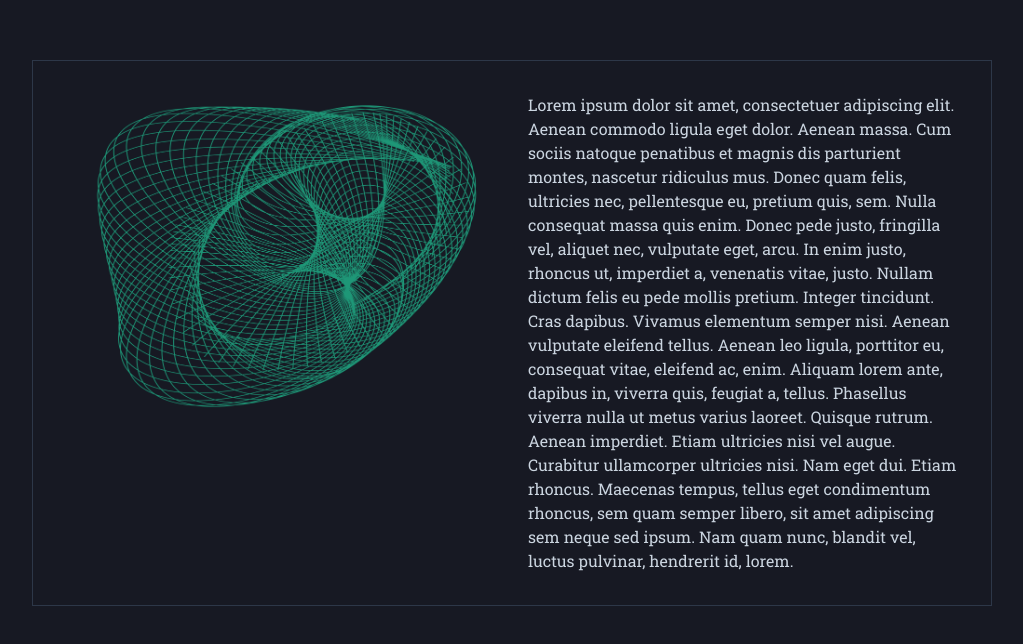
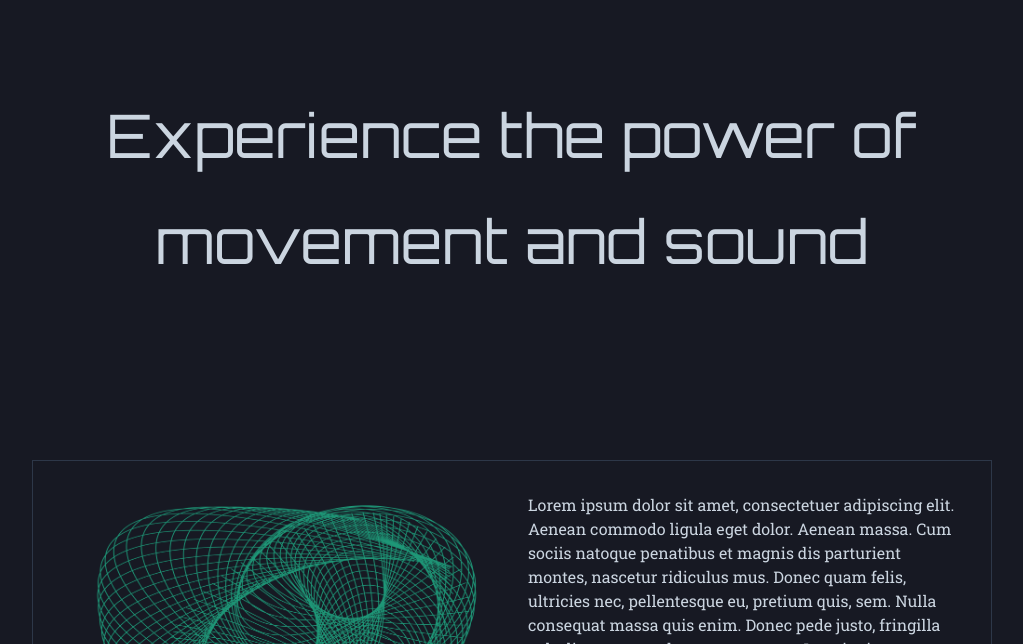
Before and after one commit to XML3/starter-final-project-react, a React (Vite) app: page / in a window 1280 px wide. Shown: the part 1656-2300 px from the top of the page, without its empty margins (128-1151 px from the left). Built offline with nearby package versions, Linux system fonts and the light colour scheme; no server answers.

Commit message:
Added Text in Middle Section of Page, modified Create Button

```diff
--- a/src/pages/EventsPage.jsx
+++ b/src/pages/EventsPage.jsx
@@ -144,7 +144,7 @@ export const EventsPage = () => {
               _active={{ boxShadow: "0px 10px 30px 0px whitesmoke" }}
             >
               {" "}
-              Create New Event
+              Create Event
             </Button>
             <Modal isOpen={isModalOpen} onClose={closeModal}>
               <ModalOverlay />
@@ -168,7 +168,7 @@ export const EventsPage = () => {
             <Box
               p={4}
               bgColor={"gray.800"}
-              w={"100wh"}
+              w={"100%"}
               h={"100vh"}
               borderRadius={"md"}
               mr={"2rem"}
@@ -215,6 +215,7 @@ export const EventsPage = () => {
                   </Box>
                 </Flex>
               </Box>
+
               {/* Events Cards */}
               <Flex align={"center"} justify={"center"}>
                 <SimpleGrid columns={columns} gap={8}>
@@ -234,6 +235,40 @@ export const EventsPage = () => {
           </div>
         </Flex>
 
+        {/* Middle of the page TEXT */}
+        <Center minH="50vh">
+          <Box>
+            <Flex
+              direction="column"
+              align={{ base: "center", md: "center" }}
+              justify="center"
+              wrap="wrap"
+            >
+              <Text
+                fontFamily={orbitronFontFamily}
+                fontWeight={orbitronWeight.semibold}
+                fontSize={{ base: "20px", md: "30px", lg: "40px", xl: "60px" }}
+                textAlign="center"
+                marginBottom="1rem"
+                color="gray.300"
+              >
+                Experience the power of
+              </Text>
+              <Text
+                fontFamily={orbitronFontFamily}
+                fontWeight={orbitronWeight.semibold}
+                fontSize={{ base: "20px", md: "30px", lg: "40px", xl: "60px" }}
+                textAlign="center"
+                marginBottom="7rem"
+                color="gray.300"
+              >
+                movement and sound
+              </Text>
+            </Flex>
+          </Box>
+        </Center>
+
+        {/* Here starts the bottom section with Text and images  */}
         <Center>
           <Box
             backgroundColor={"gray.900"}
```
Also changed, not shown: events.json (deleted, +0 -19 lines).
